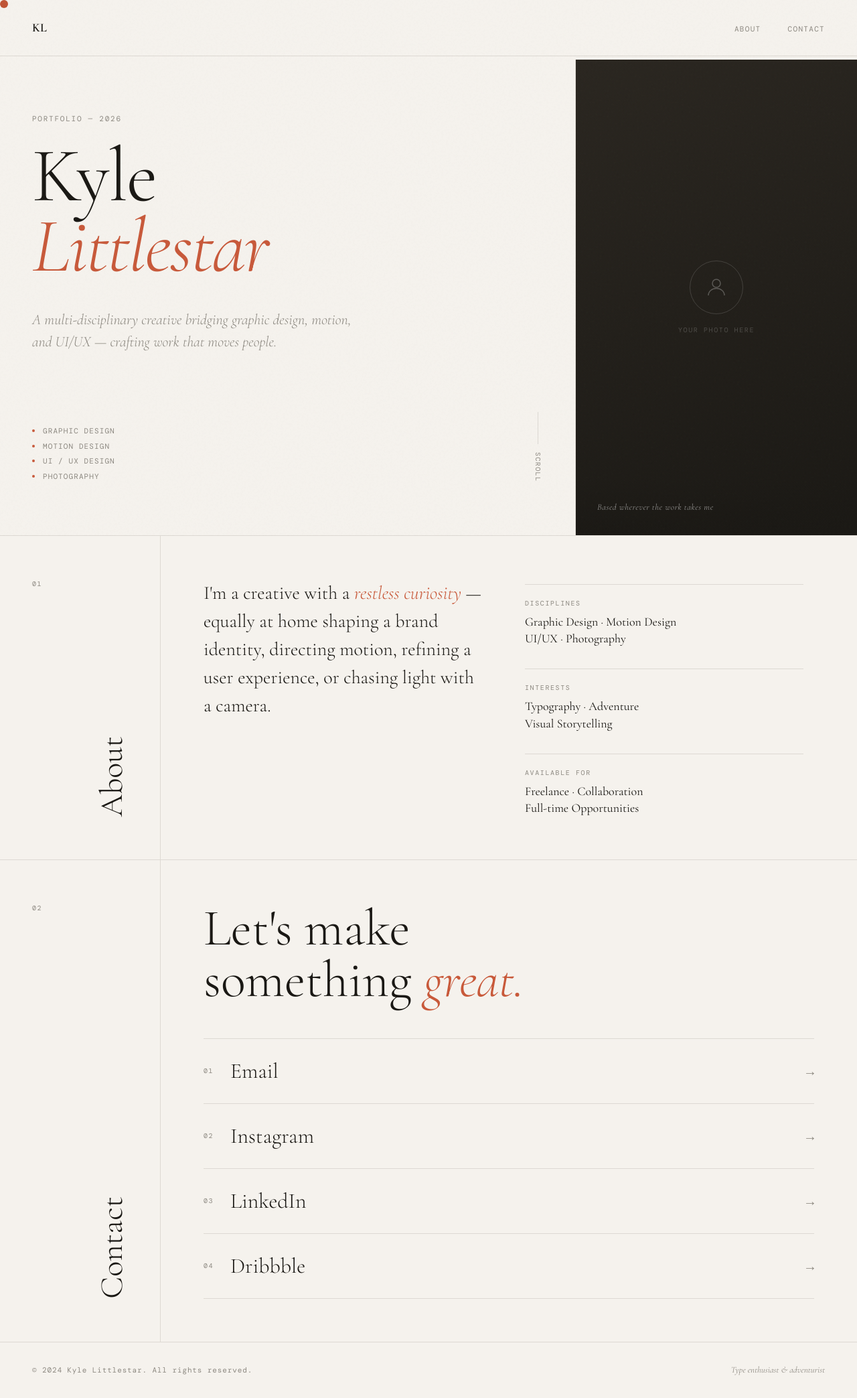
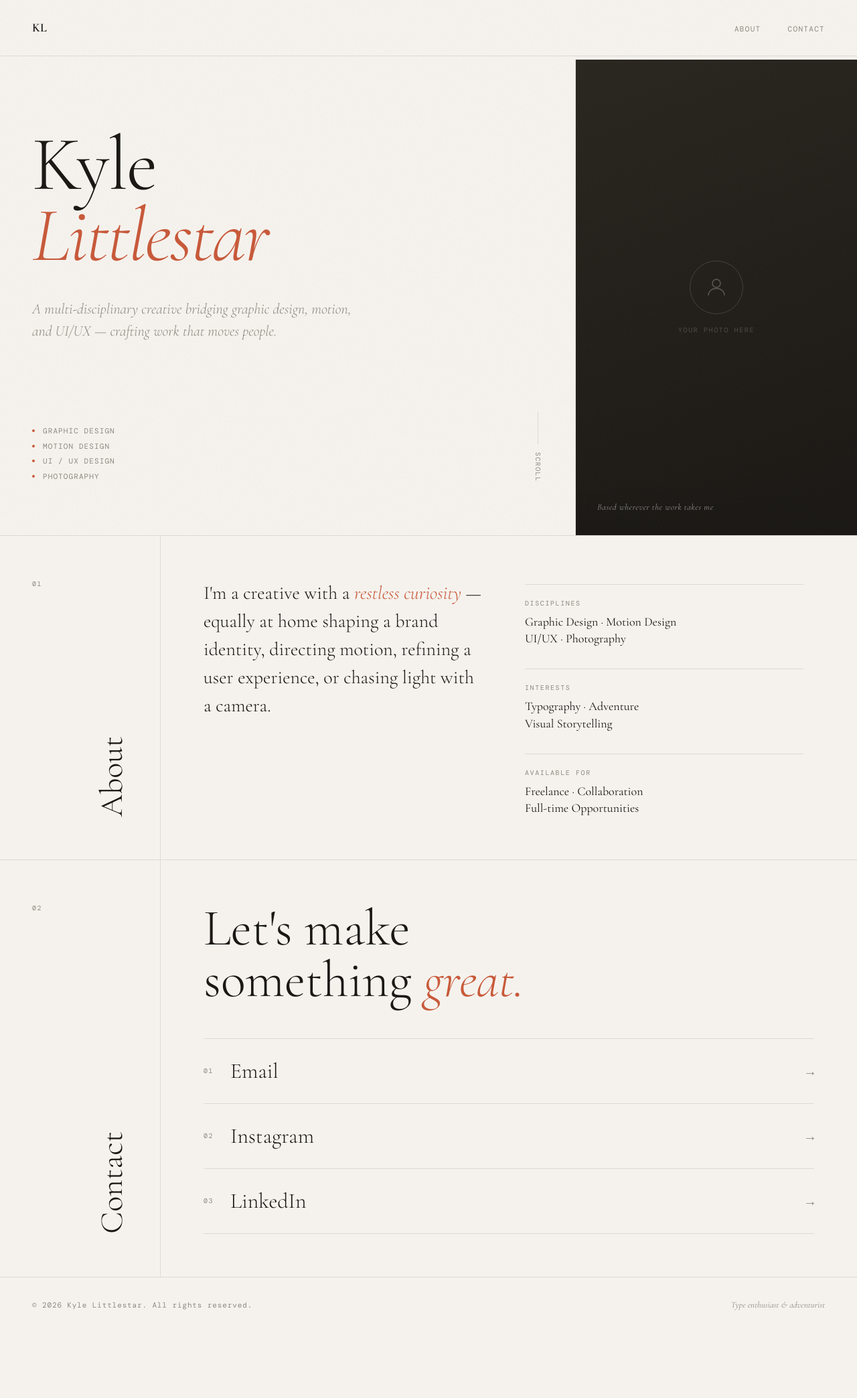
Before and after one commit to kyle-littlestar/portfolio, a Next.js app: page / in a window 1280 px wide. Shown: the whole page at 67% size. After the commit the page ends 1990 px from the top, so only its background shows below. Built offline with nearby package versions, Linux system fonts and the light colour scheme; a web font is replaced by a local one.

Commit message:
removed cursor effect

```diff
--- a/app/page.tsx
+++ b/app/page.tsx
@@ -4,18 +4,9 @@ import { useEffect, useRef, useState } from "react";
 
 export default function Home() {
   const [loaded, setLoaded] = useState(false);
-  const cursorRef = useRef<HTMLDivElement>(null);
 
   useEffect(() => {
     setLoaded(true);
-
-    const moveCursor = (e: MouseEvent) => {
-      if (cursorRef.current) {
-        cursorRef.current.style.transform = `translate(${e.clientX - 6}px, ${e.clientY - 6}px)`;
-      }
-    };
-    window.addEventListener("mousemove", moveCursor);
-    return () => window.removeEventListener("mousemove", moveCursor);
   }, []);
 
   return (
@@ -37,7 +28,6 @@ export default function Home() {
           background: var(--cream);
           color: var(--ink);
           font-family: 'DM Mono', monospace;
-          cursor: none;
           overflow-x: hidden;
         }
 
@@ -49,18 +39,6 @@ export default function Home() {
           pointer-events: none;
           z-index: 100;
           opacity: 0.5;
-        }
-
-        .cursor {
-          position: fixed;
-          width: 12px;
-          height: 12px;
-          background: var(--accent);
-          border-radius: 50%;
-          pointer-events: none;
-          z-index: 9999;
-          transition: transform 0.1s ease;
-          mix-blend-mode: multiply;
         }
 
         .fade-up {
@@ -481,7 +459,6 @@ export default function Home() {
         }
       `}</style>
 
-      <div ref={cursorRef} className="cursor" />
 
       <div className={loaded ? "loaded" : ""}>
         {/* NAV */}
@@ -498,7 +475,6 @@ export default function Home() {
           <section className="hero">
             <div className="hero-left">
               <div>
-                <p className="hero-eyebrow fade-up delay-1">Portfolio — 2026</p>
                 <h1 className="hero-name fade-up delay-2">
                   Kyle<br /><em>Littlestar</em>
                 </h1>
@@ -576,9 +552,8 @@ export default function Home() {
               <div className="contact-links fade-up delay-2">
                 {[
                   { label: "Email", href: "mailto:hello@kylelittlestar.com" },
-                  { label: "Instagram", href: "#" },
-                  { label: "LinkedIn", href: "#" },
-                  { label: "Dribbble", href: "#" },
+                  { label: "Instagram", href: "https://www.instagram.com/star.slain/" },
+                  { label: "LinkedIn", href: "#" }
                 ].map((link, i) => (
                   <a key={link.label} href={link.href} className="contact-link">
                     <div className="contact-link-left">
@@ -594,7 +569,7 @@ export default function Home() {
         </main>
 
         <footer className="footer">
-          <span className="footer-copy">© 2024 Kyle Littlestar. All rights reserved.</span>
+          <span className="footer-copy">© 2026 Kyle Littlestar. All rights reserved.</span>
           <span className="footer-tagline">Type enthusiast & adventurist</span>
         </footer>
       </div>
```
